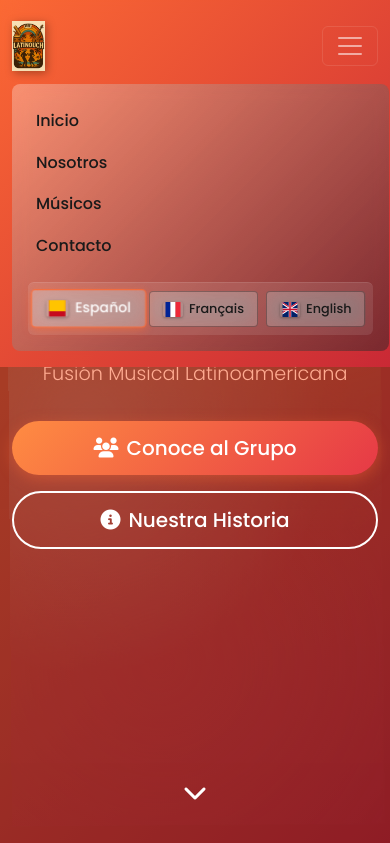
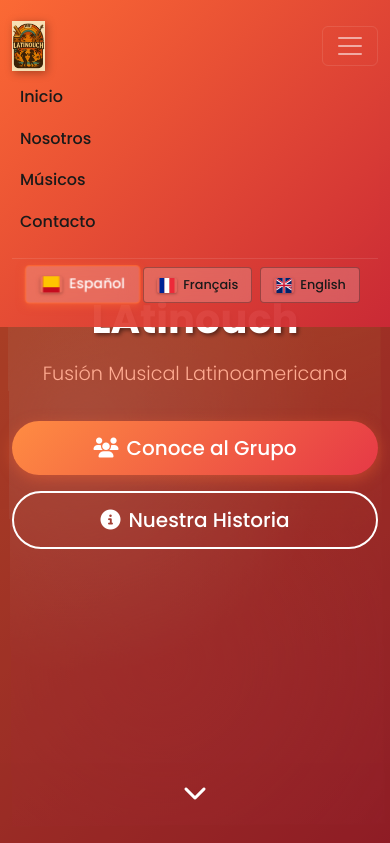
Before and after one commit to JuanjoKeyLab/LatinoMelody, a Flask app: page / in a window 390 px wide, after a click that opens the changed part. Shown: the top 843 px of the page. Run offline with Flask 3, Linux system fonts and the light colour scheme.

Commit message:
Make the logo and carousel area completely see-through for a cleaner look
Modify CSS to set the background and backdrop-filter of the navbar and navbar-collapse to transparent.

Replit-Commit-Author: Agent
Replit-Commit-Session-Id: 00792fa7-dc1d-497a-bc68-f7df85f1559c
Replit-Commit-Screenshot-Url: https://storage.googleapis.com/screenshot-production-us-central1/804f0053-33f2-4666-97a6-c9b7d63640f3/a6d06d25-9e05-405b-af48-138f5ef4bb07.jpg

```diff
--- a/static/css/style.css
+++ b/static/css/style.css
@@ -37,8 +37,8 @@ html {
 
 /* Navigation */
 .navbar {
-    background: linear-gradient(135deg, rgba(255, 255, 255, 0.4) 0%, rgba(40, 40, 40, 0.6) 100%);
-    backdrop-filter: blur(8px);
+    background: transparent;
+    backdrop-filter: none;
     transition: all 0.3s ease;
     padding: 1rem 0;
 }
@@ -571,9 +571,9 @@ section {
 
     .language-selector-mobile {
         display: flex;
-        background: rgba(255, 255, 255, 0.1);
-        border-radius: 6px;
-        padding: 0.5rem;
+        background: transparent;
+        border-radius: 0;
+        padding: 0.5rem 0;
         margin-top: 0.5rem;
     }
 
@@ -595,8 +595,8 @@ section {
     }
 
     .navbar-collapse.show {
-        background: linear-gradient(135deg, rgba(255, 255, 255, 0.3) 0%, rgba(40, 40, 40, 0.5) 100%);
-        backdrop-filter: blur(8px);
+        background: transparent;
+        backdrop-filter: none;
     }
 }
 
@@ -610,11 +610,11 @@ section {
 .navbar-collapse {
     position: relative;
     z-index: 999;
-    background: linear-gradient(135deg, rgba(255, 255, 255, 0.3) 0%, rgba(40, 40, 40, 0.5) 100%);
-    backdrop-filter: blur(8px);
-    border-radius: 8px;
-    margin-top: 0.5rem;
-    padding: 1rem;
+    background: transparent;
+    backdrop-filter: none;
+    border-radius: 0;
+    margin-top: 0;
+    padding: 0;
 }
 
 .navbar-nav {
```
